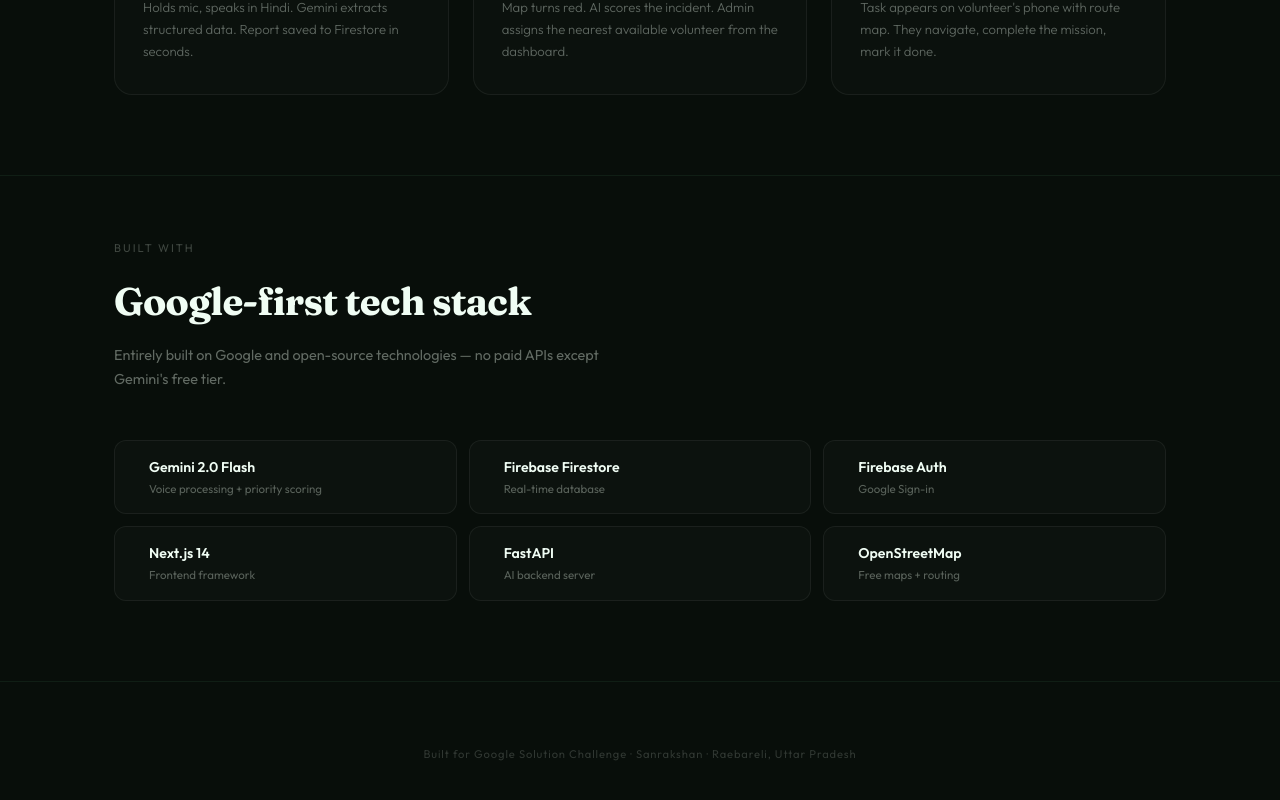
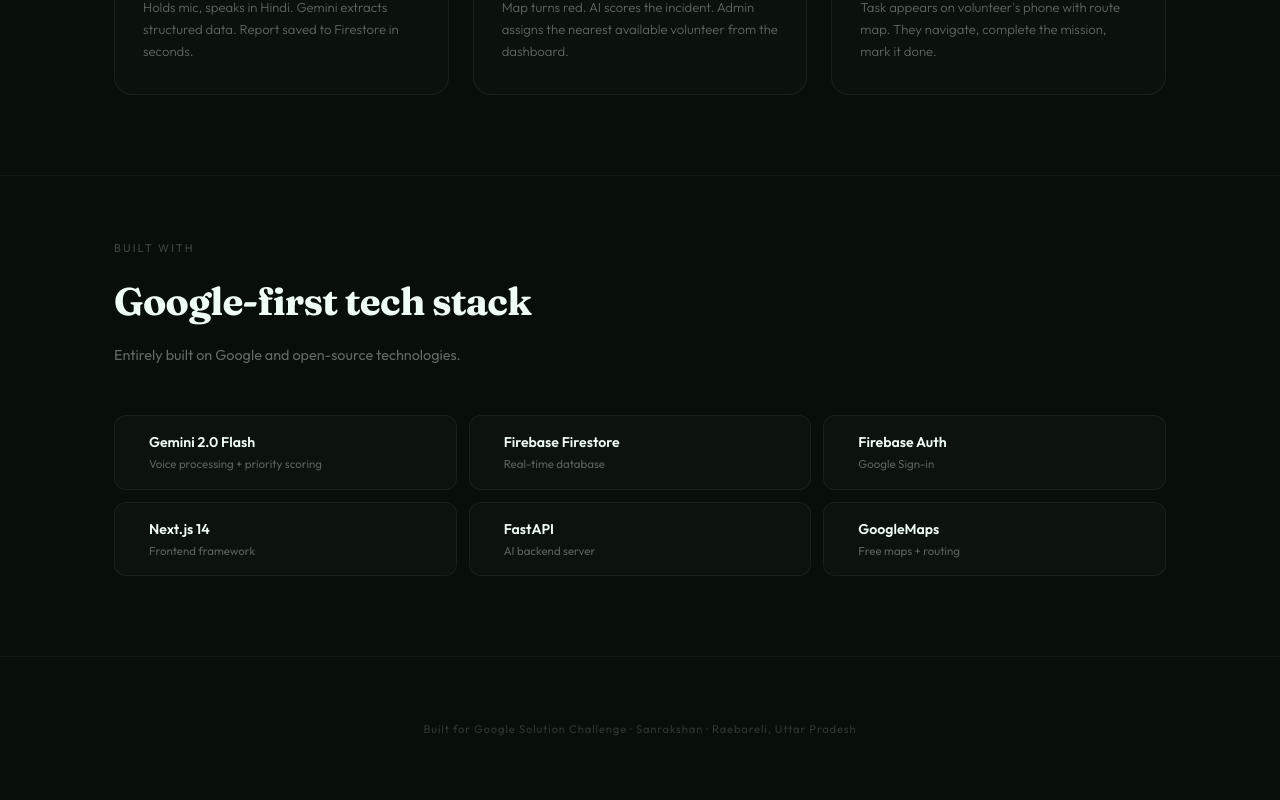
Before and after one commit to ArrushiTripathi2429/Sanrakshan, a Next.js app in the folder frontend/: page / in a window 1280 px wide. Shown: the part 2321-3121 px from the top of the page. After the commit the page ends 3099 px from the top, so only its background shows below. Built offline with nearby package versions, Linux system fonts and the light colour scheme.

Commit message:
slight changes

```diff
--- a/frontend/src/app/page.js
+++ b/frontend/src/app/page.js
@@ -58,7 +58,7 @@
   { name: "Firebase Auth", desc: "Google Sign-in", icon: "" },
   { name: "Next.js 14", desc: "Frontend framework", icon: "" },
   { name: "FastAPI", desc: "AI backend server", icon: "" },
-  { name: "OpenStreetMap", desc: "Free maps + routing", icon: "" },
+  { name: "GoogleMaps", desc: "Free maps + routing", icon: "" },
 ];
 
 export default function HomePage() {
@@ -283,7 +283,7 @@
         <section className="section">
           <p style={{ fontSize: "0.7rem", letterSpacing: "0.18em", textTransform: "uppercase", color: "rgba(232,245,233,0.25)", marginBottom: 16 }}>Built with</p>
           <h2 className="section-title">Google-first tech stack</h2>
-          <p className="section-sub">Entirely built on Google and open-source technologies — no paid APIs except Gemini's free tier.</p>
+          <p className="section-sub">Entirely built on Google and open-source technologies.</p>
           <div className="tech-grid">
             {techStack.map(t => (
               <div key={t.name} className="tech-card">
```
